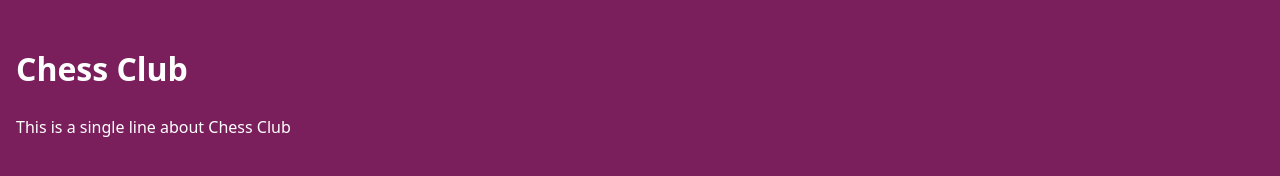
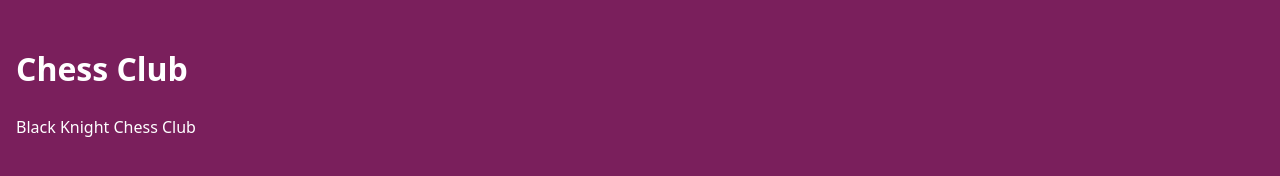
Before and after one commit to 26je0609/Dramatics-Club, a plain HTML site: page index.html in a window 1280 px wide. Shown: the top 176 px of the page. Drawn offline with Linux system fonts and the light colour scheme.

Commit message:
Added a tagline in feature/tagline

```diff
--- a/index.html
+++ b/index.html
@@ -9,7 +9,7 @@
 <body>
   <header class="site-header">
     <h1>Chess Club</h1>
-    <p class="tagline">This is a single line about Chess Club</p>
+    <p class="tagline">Black Knight Chess Club</p>
   </header>
 
   <main>
```
